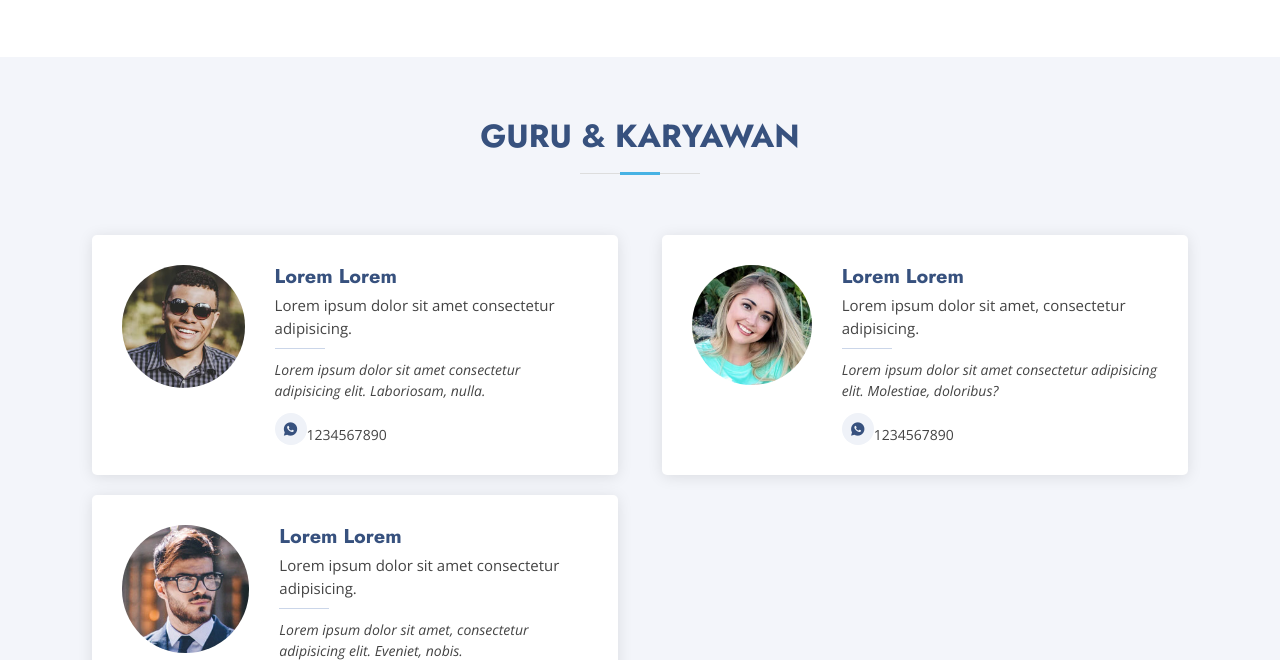
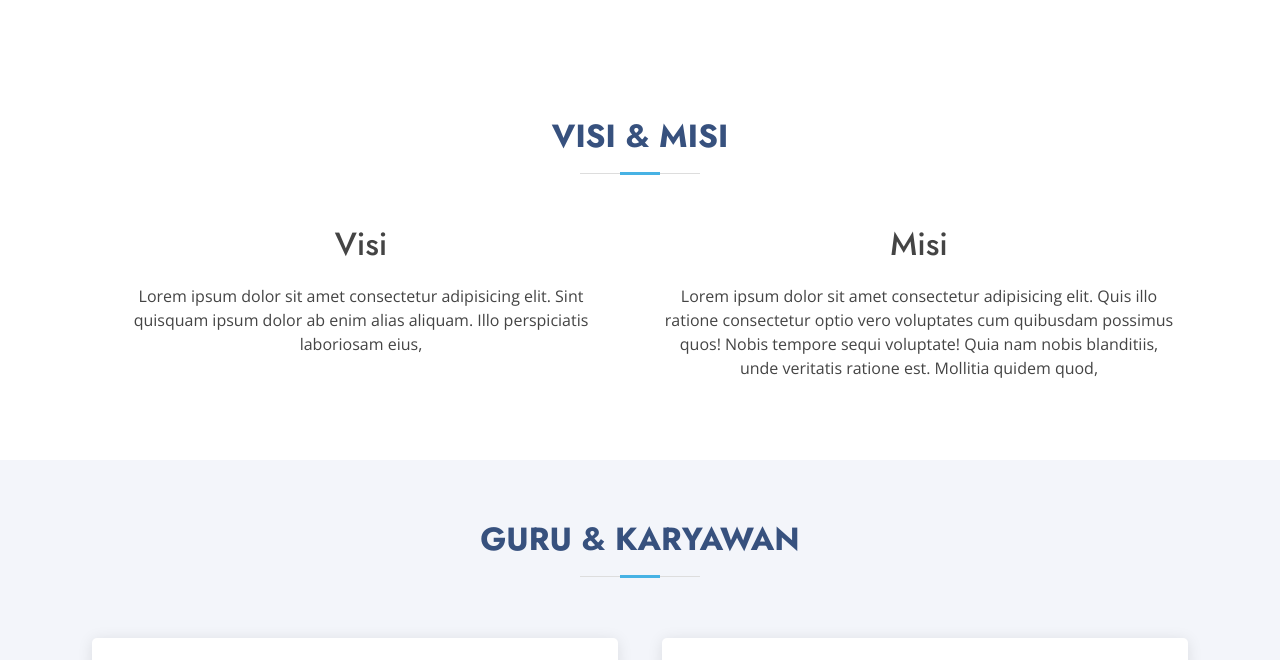
Before and after one commit to TaufiqSaefulloh/Project-SrambiPaud, a plain HTML site: page Project/pages/profil.html in a window 1280 px wide. Shown: the part 526-1186 px from the top of the page. Drawn offline with nearby package versions, Linux system fonts and the light colour scheme.

Commit message:
visi-misi

```diff
--- a/Project/assets/css/main.css
+++ b/Project/assets/css/main.css
@@ -255,9 +255,28 @@
         margin-bottom: 10px;
         margin-left: 0;
     }
+    #visi-misi .container .vismis{
+        display: grid;
+        grid-template-columns: repeat(1fr);
+    }
 }
 
 .detail-img{
     width: 50%;
     margin: 10px auto;
 }
+
+#visi-misi .vismis{
+    text-align: center;
+    display: flex;
+    justify-content: space-between;
+}
+#visi-misi .vismis p{
+    margin: 20px;
+}
+#visi-misi .vismis .visi{
+    flex-basis: 50%;
+}
+#visi-misi .vismis .misi{
+    flex-basis: 50%;
+}
--- a/Project/pages/profil.html
+++ b/Project/pages/profil.html
@@ -48,6 +48,35 @@
 
             </div>
           </section><!-- End Section -->
+
+<!-- ======= About Us Section ======= -->
+<section id="visi-misi" class="visi-misi">
+  <div class="container" data-aos="fade-up">
+
+    <div class="section-title">
+      <h2>Visi & Misi</h2>
+    </div>
+
+    <div class="vismis ">
+      <div class="visi">
+        <h2>Visi</h2>
+        <p>
+          Lorem ipsum dolor sit amet consectetur adipisicing elit. Sint quisquam ipsum dolor ab enim alias aliquam. Illo perspiciatis laboriosam eius,
+        </p>
+      </div>
+      <div class="misi">
+        <h2>Misi</h2>
+        <p>
+          Lorem ipsum dolor sit amet consectetur adipisicing elit. Quis illo ratione consectetur optio vero voluptates cum quibusdam possimus quos! Nobis tempore sequi voluptate! Quia nam nobis blanditiis, unde veritatis ratione est. Mollitia quidem quod,
+        </p>
+      </div>
+
+  </div>
+</section>
+<!-- End About Us Section -->
+
+
+
     <!-- ======= Team Section ======= -->
     <section id="team" class="team section-bg">
       <div class="container" data-aos="fade-up">
@@ -110,6 +139,7 @@
     </section>
     <!-- End Team Section -->
 
+
           <!-- ======= Footer ======= -->
 <section id="kontak" class=" sosial-icon" data-aos="fade-up">
     <div class="container clearfix">
```
Also changed, not shown: Project/index.html (+1 -1 lines).
